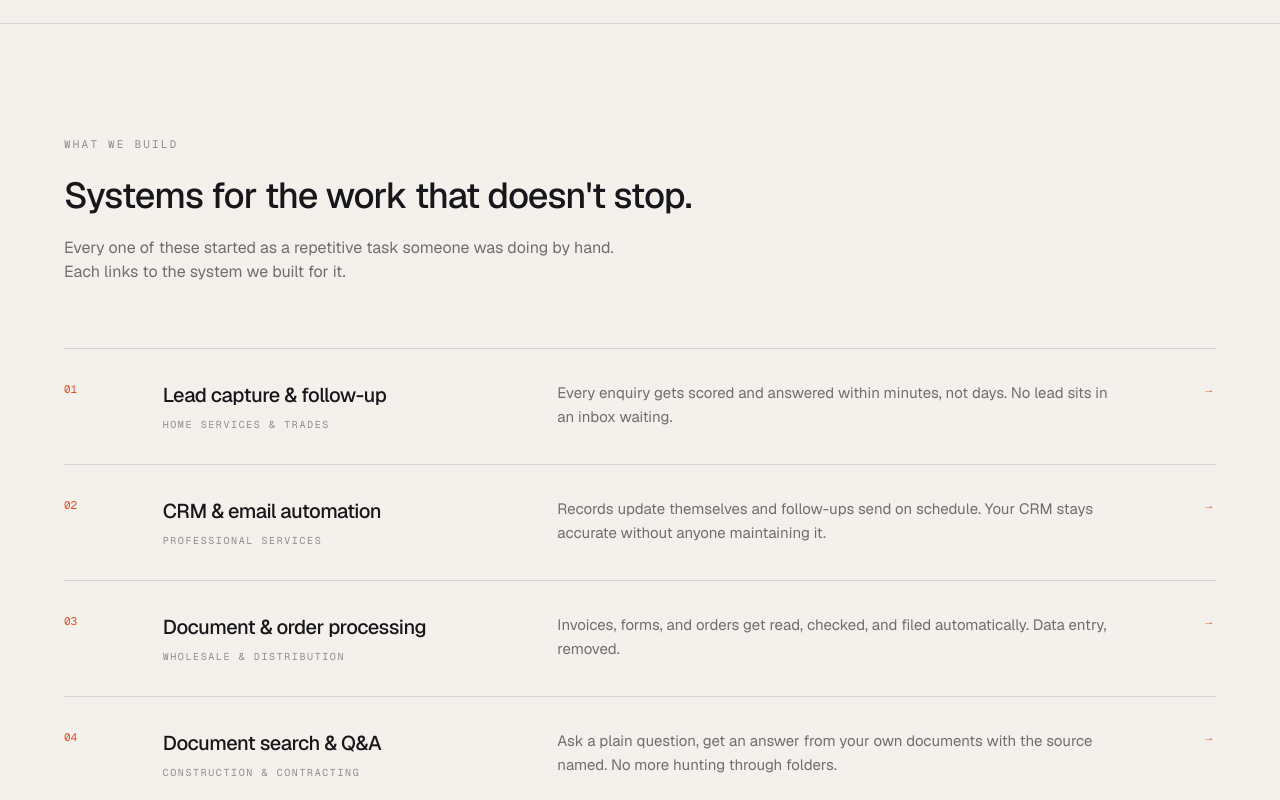
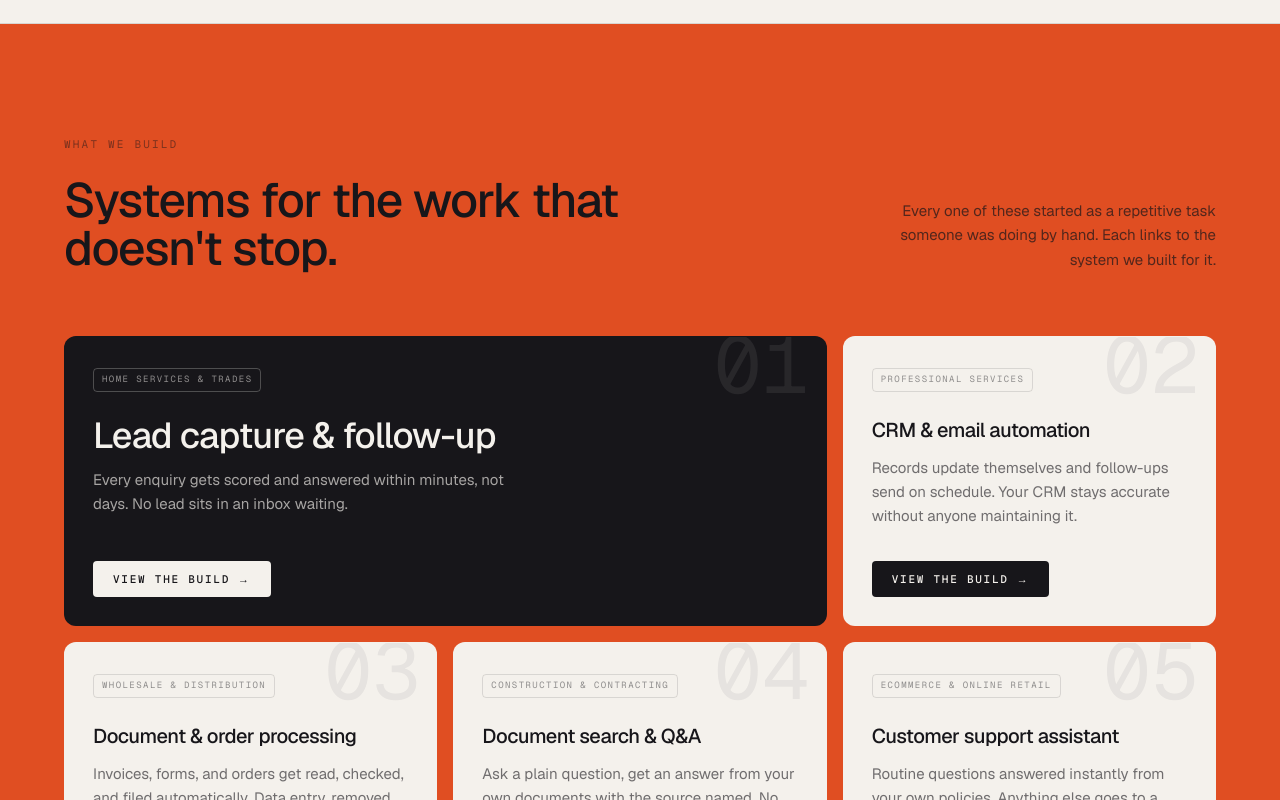
Before and after one commit to mors-codes/dm-workflows, a Next.js app: page / in a window 1280 px wide. Shown: the part 1300-2100 px from the top of the page. Built offline with nearby package versions, Linux system fonts and the light colour scheme.

Commit message:
Services bento on orange, filled CTA pills

```diff
--- a/components/sections/Services.tsx
+++ b/components/sections/Services.tsx
@@ -1,54 +1,102 @@
 import Link from "next/link";
 import { caseStudies } from "@/content/case-studies";
 
+const spans = [
+  "sm:col-span-2 lg:col-span-4",
+  "lg:col-span-2",
+  "lg:col-span-2",
+  "lg:col-span-2",
+  "lg:col-span-2",
+];
+
 export function Services() {
   return (
-    <section id="services" className="border-b border-line px-8 py-28">
+    <section id="services" className="bg-accent px-8 py-28 text-ink">
       <div className="mx-auto max-w-6xl">
-        <p className="font-mono text-[11px] uppercase tracking-[0.2em] text-mute-soft">
+        <div className="flex flex-col gap-8 md:flex-row md:items-end md:justify-between">
+          <div>
+            <p className="font-mono text-[11px] uppercase tracking-[0.2em] text-ink/50">
               What we build
             </p>
 
-        <h2 className="mt-6 max-w-2xl text-3xl font-medium tracking-tight sm:text-4xl">
+            <h2 className="mt-6 max-w-xl text-3xl font-medium tracking-tight sm:text-4xl lg:text-5xl">
               Systems for the work that doesn&apos;t stop.
             </h2>
+          </div>
 
-        <p className="mt-5 max-w-xl text-mute">
+          <p className="max-w-xs text-[15px] leading-relaxed text-ink/70 md:text-right">
             Every one of these started as a repetitive task someone was doing by
             hand. Each links to the system we built for it.
           </p>
+        </div>
 
-        <ul className="mt-16 border-t border-line">
-          {caseStudies.map((study, index) => (
-            <li key={study.slug}>
+        <div className="mt-16 grid grid-cols-1 gap-4 sm:grid-cols-2 lg:grid-cols-6">
+          {caseStudies.map((study, index) => {
+            const feature = index === 0;
+
+            return (
               <Link
+                key={study.slug}
                 href={`/case-studies/${study.slug}`}
-                className="group grid grid-cols-1 items-start gap-6 border-b border-line py-8 transition-colors hover:bg-paper-dim md:grid-cols-12 md:gap-8"
+                className={`group relative flex flex-col justify-between overflow-hidden rounded-xl border p-7 transition-colors ${spans[index]} ${
+                  feature
+                    ? "min-h-[280px] border-transparent bg-ink text-paper hover:bg-ink-soft"
+                    : "min-h-[240px] border-transparent bg-paper hover:bg-paper-dim"
+                }`}
               >
-                <span className="font-mono text-[11px] tabular-nums text-accent md:col-span-1">
+                <span
+                  aria-hidden
+                  className={`pointer-events-none absolute -top-3 right-4 font-mono text-[80px] leading-none tabular-nums ${
+                    feature ? "text-paper/8" : "text-ink/6"
+                  }`}
+                >
                   {String(index + 1).padStart(2, "0")}
                 </span>
 
-                <div className="md:col-span-4">
-                  <h3 className="text-xl font-medium tracking-tight">
+                <div className="relative">
+                  <span
+                    className={`inline-block rounded-sm border px-2 py-1 font-mono text-[9px] uppercase tracking-[0.16em] ${
+                      feature
+                        ? "border-paper/25 text-paper/55"
+                        : "border-line text-mute-soft"
+                    }`}
+                  >
+                    {study.industry}
+                  </span>
+
+                  <h3
+                    className={`mt-6 font-medium tracking-tight ${
+                      feature ? "text-3xl sm:text-4xl" : "text-xl"
+                    }`}
+                  >
                     {study.service}
                   </h3>
-                  <p className="mt-2 font-mono text-[10px] uppercase tracking-[0.16em] text-mute-soft">
-                    {study.industry}
+
+                  <p
+                    className={`mt-3 text-[15px] leading-relaxed ${
+                      feature ? "max-w-md text-paper/65" : "text-mute"
+                    }`}
+                  >
+                    {study.serviceSummary}
                   </p>
                 </div>
 
-                <p className="text-[15px] leading-relaxed text-mute md:col-span-6">
-                  {study.serviceSummary}
-                </p>
-
-                <span className="font-mono text-[11px] uppercase tracking-[0.14em] text-accent transition-transform group-hover:translate-x-1 md:col-span-1 md:justify-self-end">
+                <span
+                  className={`relative mt-8 inline-flex w-fit items-center gap-2 rounded-sm px-5 py-2.5 font-mono text-[11px] font-medium uppercase tracking-[0.16em] transition-colors ${
+                    feature
+                      ? "bg-paper text-ink group-hover:bg-accent group-hover:text-paper"
+                      : "bg-ink text-paper group-hover:bg-accent-deep"
+                  }`}
+                >
+                  View the build
+                  <span className="transition-transform group-hover:translate-x-1">
                     →
                   </span>
+                </span>
               </Link>
-            </li>
-          ))}
-        </ul>
+            );
+          })}
+        </div>
       </div>
     </section>
   );
```
Lines whose indentation alone changed are shown as unchanged.
